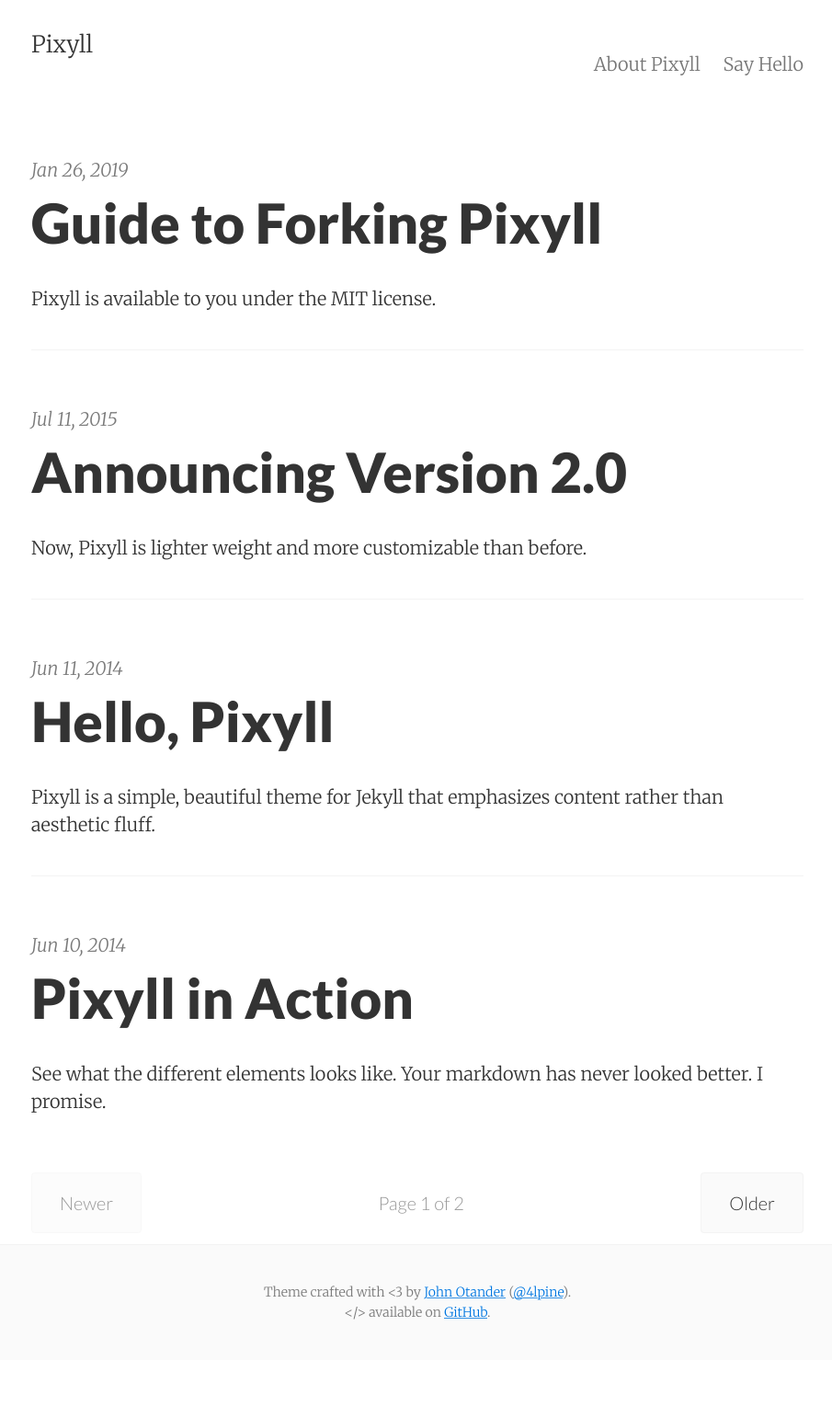
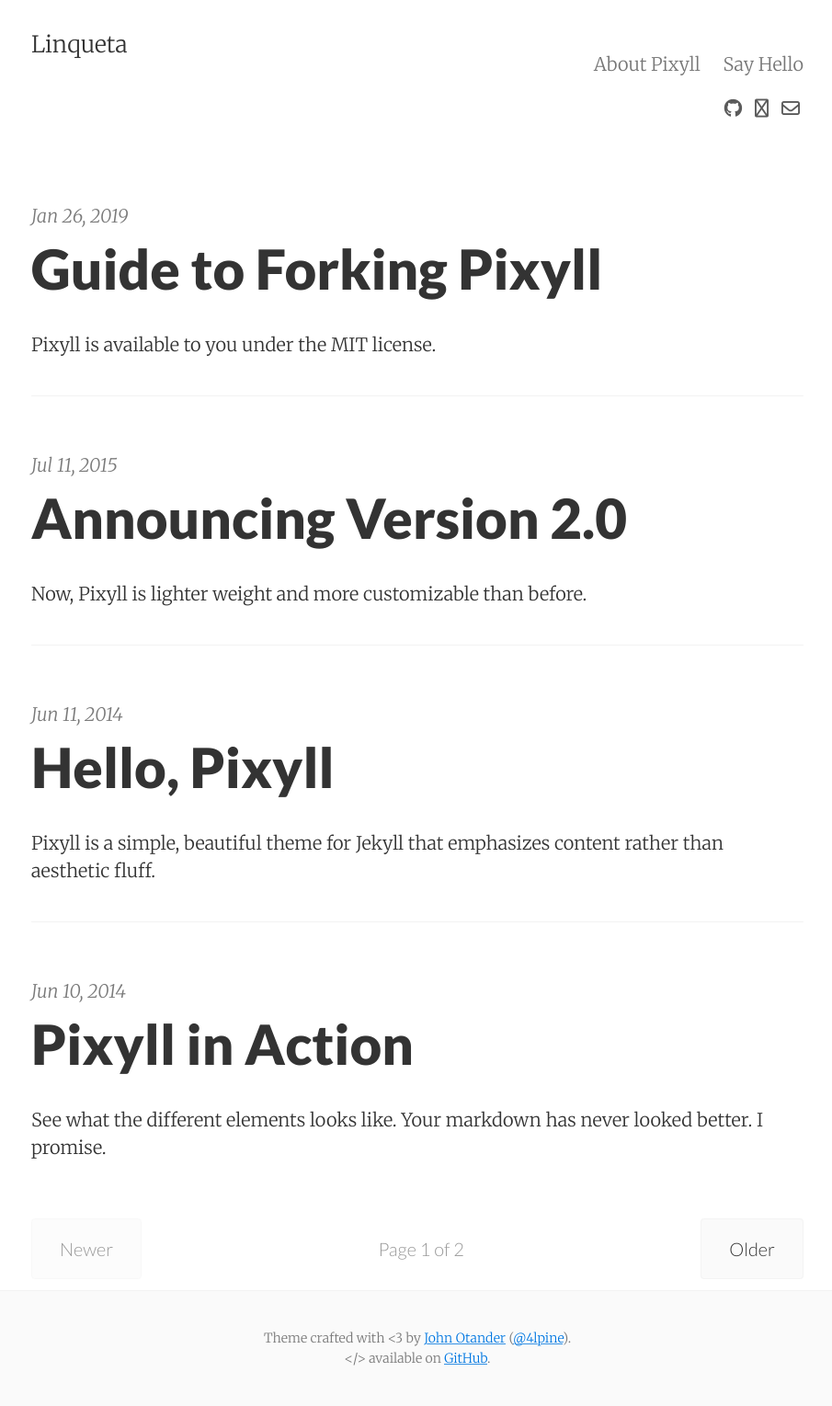
Before and after one commit to linqueta/blog, a Jekyll site: the page built from index.html, in a window 1280 px wide. Shown: the whole page at 92% size, without its empty margins (186-1091 px from the left). Built offline with Jekyll 4.4.1, drawn with Linux system fonts in a browser that asks for light colours; nearby versions of some CDN libraries; the list of posts is cut into pages by our own code; before the commit the page ends 1479 px from its top, so only the background shows below that.

Commit message:
add linqueta configs

```diff
--- a/_config.yml
+++ b/_config.yml
@@ -1,10 +1,10 @@
 # Site settings
-title:       Pixyll
-email:       your_email@example.com
-author:      John Otander
-description: "A simple, beautiful theme for Jekyll that emphasizes content rather than aesthetic fluff."
+title:       Linqueta
+email:       lincolnrodrs@gmail.com
+author:      Lincoln Rodrigues
+description: "I will write things about it here!"
 baseurl:     ""
-url:         "http://pixyll.com"
+url:         "http://linqueta.com"
 date_format: "%b %-d, %Y"
 header_pages:
  - about.md
@@ -22,8 +22,8 @@
 # Optional features
 animated:             false
 show_related_posts:   false
-show_post_footers:    false
-show_social_icons:    false
+show_post_footers:    true
+show_social_icons:    true
 ajaxify_contact_form: false
 enable_mathjax: false
 extended_fonts: false
@@ -47,7 +47,7 @@
 facebook_comments_number: 10
 
 # Social icons
-github_username:
+github_username: linqueta
 reddit_username:
 bitbucket_username:
 stackoverflow_id:
```
